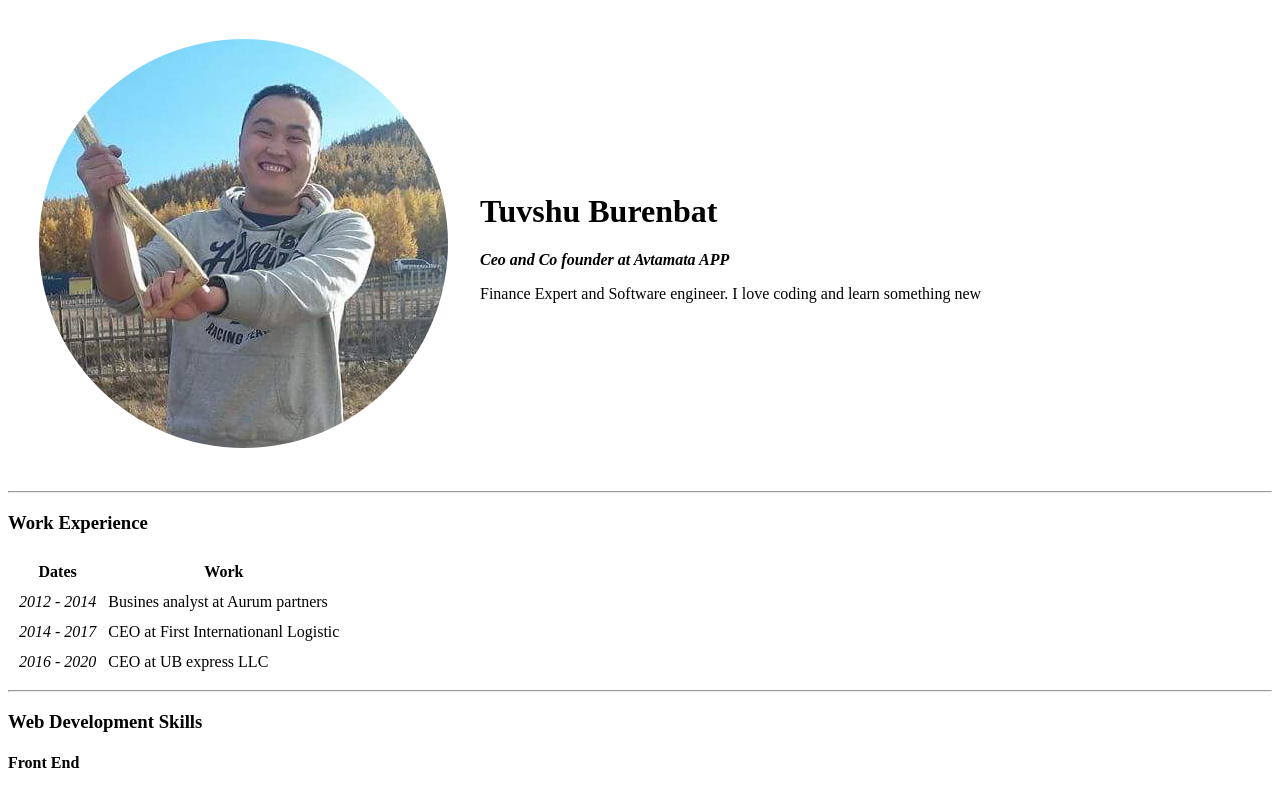
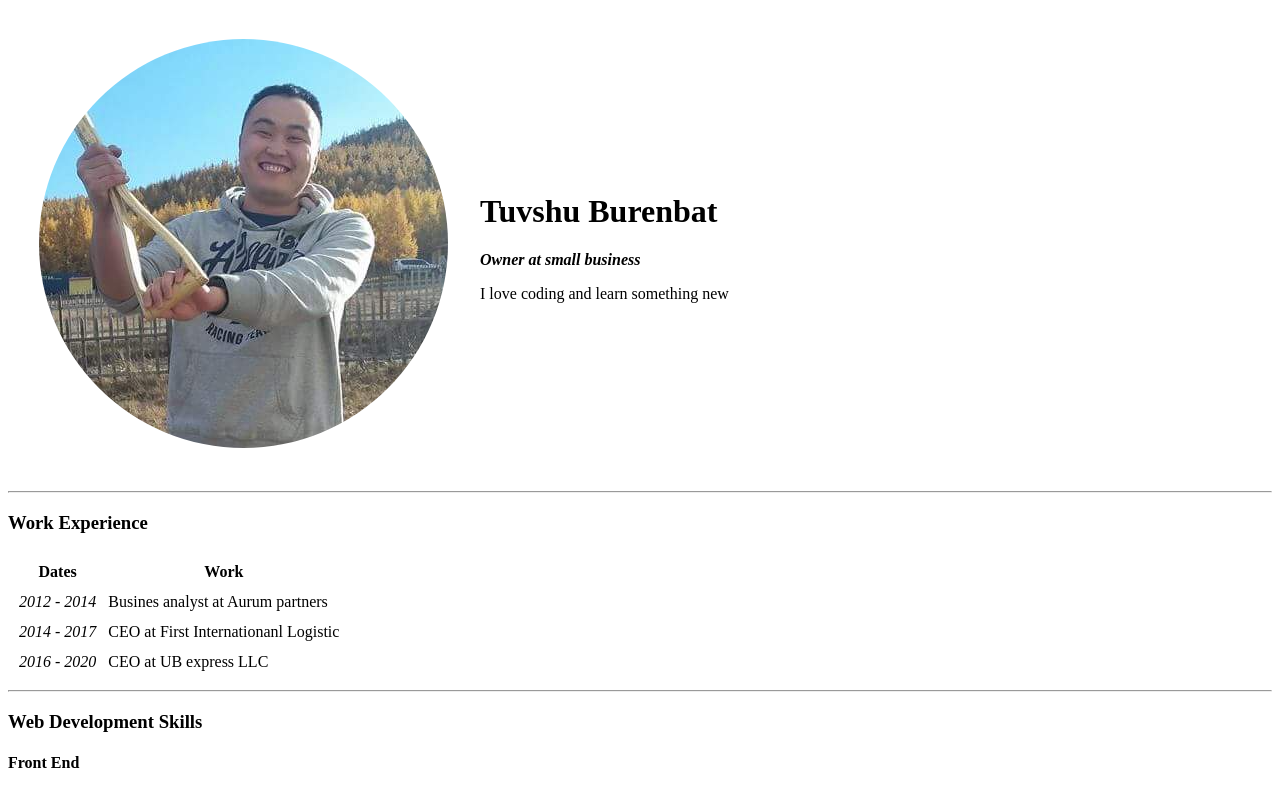
Before and after one commit to B-Enkhtuvshin/cv, a plain HTML site: page index.html in a window 1280 px wide. Shown: the top 791 px of the page. Drawn offline with Linux system fonts and the light colour scheme; files whose address does not match are found by name.

Commit message:
Update index.html

```diff
--- a/index.html
+++ b/index.html
@@ -12,8 +12,8 @@
       <td><img src="C:\Users\User\Documents\Front end\HTM Personal site\Images\Tuvshu2.png" alt="Tuvshu's profile picture"></td>
       <td>
         <h1>Tuvshu Burenbat</h1>
-        <p><em><strong>Ceo and Co founder at Avtamata APP</strong></em></p>
-        <p>Finance Expert and Software engineer. I love coding and learn something new</p>
+        <p><em><strong>Owner at small business</strong></em></p>
+        <p>I love coding and learn something new</p>
       </td>
     </tr>
   </table>
```
